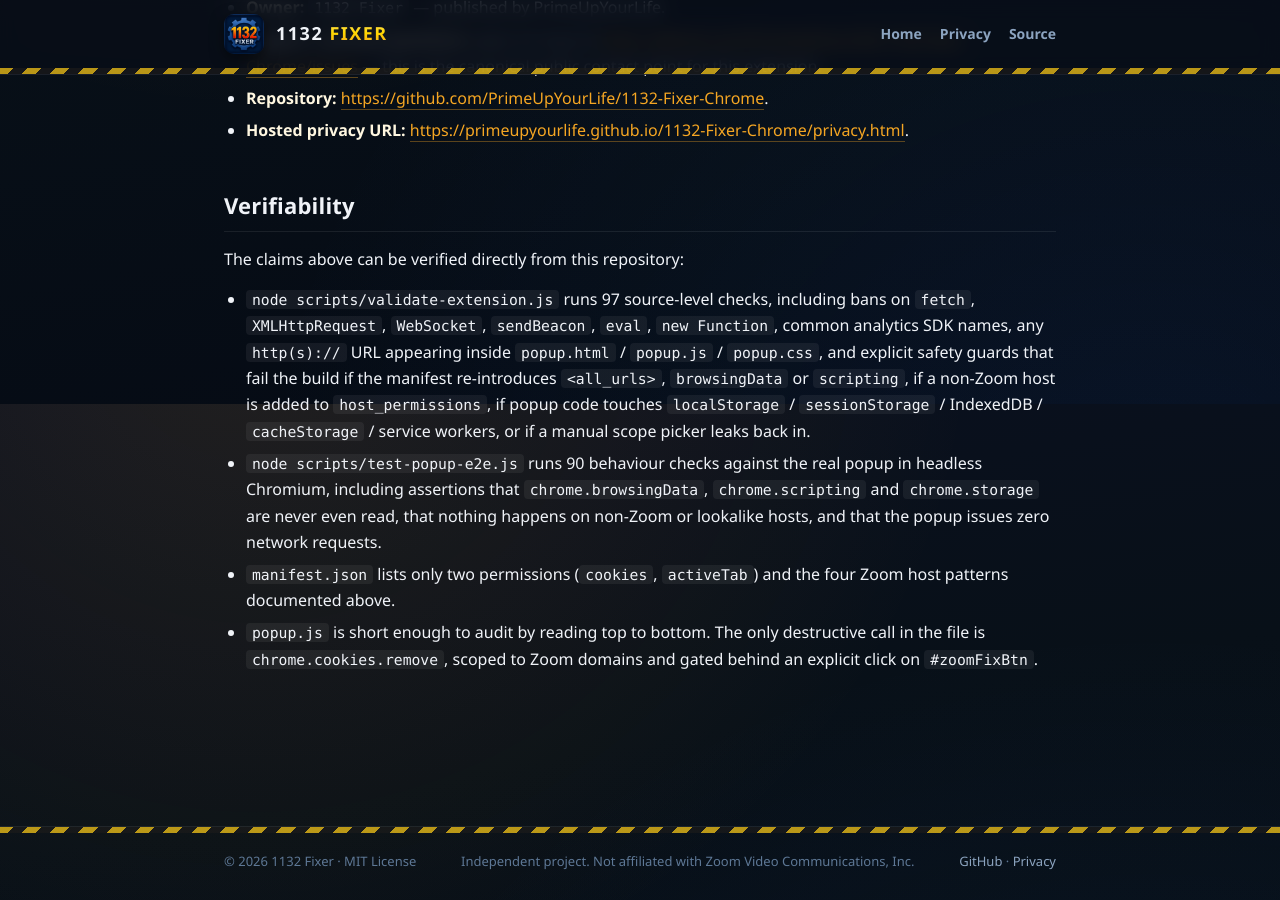
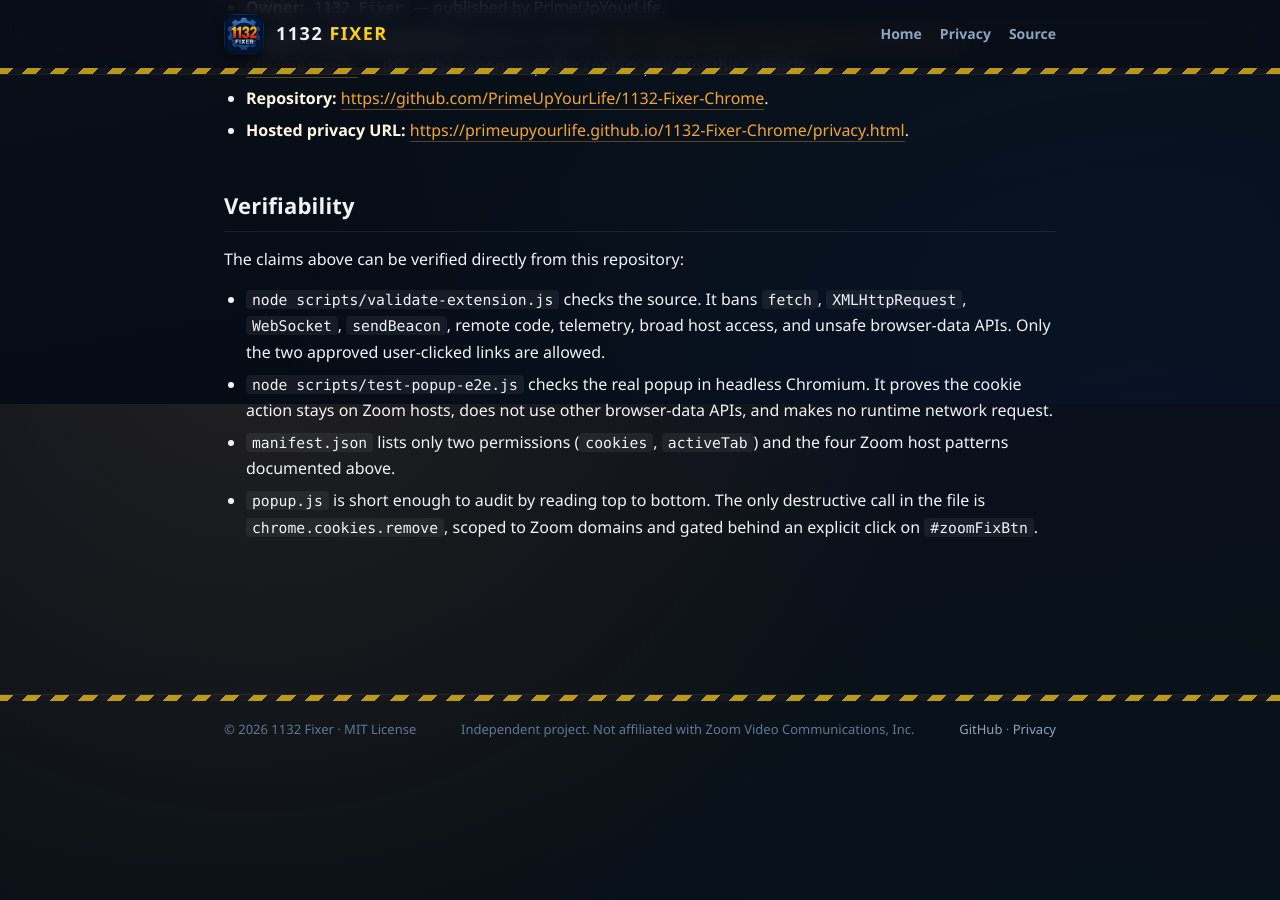
Before and after one commit to 1132-Fixer/chrome, a Jekyll site: the page built from PRIVACY_POLICY.md, in a window 1280 px wide and 900 px high, scrolled down 3196 px. Built offline with Jekyll 4.4.1, drawn with Linux system fonts in a browser that asks for light colours; after the commit the page ends 3964 px from its top, so only the background shows below that; some of the changed text lies outside the part shown.

Commit message:
docs: align README, privacy, and store copy

```diff
--- a/PRIVACY_POLICY.md
+++ b/PRIVACY_POLICY.md
@@ -17,9 +17,9 @@ This is the privacy policy for the **1132 Fixer** Chrome extension distributed v
 
 ## What the extension does
 
-- It is the Chrome sibling of [1132 Fixer for Windows](https://github.com/PrimeUpYourLife/1132-Fixer-Windows). It exists to mitigate Zoom error 1132 and similar stale-cookie sign-in loops.
+- It is the Chrome sibling of [1132 Fixer for Windows](https://github.com/PrimeUpYourLife/1132-Fixer-Windows-Releases/releases/latest). It exists to mitigate Zoom error 1132 and similar stale-cookie sign-in loops.
 - When the active tab is on `zoom.us`, `zoom.com`, or any of their subdomains, the popup shows the detected host and a single **FIX ZOOM** button. Clicking it deletes Zoom cookies and reloads the active Zoom tab.
-- On any other site (or `chrome://` / `about:` pages), the popup shows one line asking you to open a Zoom tab. No button, no action — the extension does not request host access to non-Zoom domains.
+- On any other site (or `chrome://` / `about:` pages), **FIX ZOOM** stays hidden. The website and feedback links remain available. The extension does not request host access to non-Zoom domains.
 - All clearing is **user-triggered**. Opening the popup never deletes anything by itself; no install, startup, page-load, or timer hook clears data.
 
 ## What data the extension may clear (locally, after a user click)
@@ -43,7 +43,7 @@ The extension **never reads, transmits, copies, or logs the values** of cookies
 
 ## What data the extension collects or transmits
 
-- **None.** The extension performs **zero network requests**. It does not contact any first-party or third-party server.
+- The **FIX ZOOM** action performs **zero network requests** and sends no data. The website and feedback links open a normal browser tab only when the user clicks them.
 - **No telemetry, analytics, or remote logging.** No Google Analytics, no Mixpanel, no Amplitude, no Sentry, no Segment, no PostHog, no Hotjar, no custom beacon — confirmed by the source-level validator and by the absence of `fetch`, `XMLHttpRequest`, `WebSocket`, and `sendBeacon` from the extension runtime.
 - **No remote code.** All scripts and styles ship in the package. Nothing is fetched at runtime, evaluated, or injected from a remote URL. The extension does not use `eval` or `new Function`.
 - **No external fonts, images, or stylesheets.**
@@ -83,7 +83,7 @@ If extension behavior changes in a way that affects this policy, this document w
 
 The claims above can be verified directly from this repository:
 
-- `node scripts/validate-extension.js` runs 97 source-level checks, including bans on `fetch`, `XMLHttpRequest`, `WebSocket`, `sendBeacon`, `eval`, `new Function`, common analytics SDK names, any `http(s)://` URL appearing inside `popup.html` / `popup.js` / `popup.css`, and explicit safety guards that fail the build if the manifest re-introduces `<all_urls>`, `browsingData` or `scripting`, if a non-Zoom host is added to `host_permissions`, if popup code touches `localStorage` / `sessionStorage` / IndexedDB / `cacheStorage` / service workers, or if a manual scope picker leaks back in.
-- `node scripts/test-popup-e2e.js` runs 90 behaviour checks against the real popup in headless Chromium, including assertions that `chrome.browsingData`, `chrome.scripting` and `chrome.storage` are never even read, that nothing happens on non-Zoom or lookalike hosts, and that the popup issues zero network requests.
+- `node scripts/validate-extension.js` checks the source. It bans `fetch`, `XMLHttpRequest`, `WebSocket`, `sendBeacon`, remote code, telemetry, broad host access, and unsafe browser-data APIs. Only the two approved user-clicked links are allowed.
+- `node scripts/test-popup-e2e.js` checks the real popup in headless Chromium. It proves the cookie action stays on Zoom hosts, does not use other browser-data APIs, and makes no runtime network request.
 - `manifest.json` lists only two permissions (`cookies`, `activeTab`) and the four Zoom host patterns documented above.
 - `popup.js` is short enough to audit by reading top to bottom. The only destructive call in the file is `chrome.cookies.remove`, scoped to Zoom domains and gated behind an explicit click on `#zoomFixBtn`.
```
Also changed, not shown: other parts of PRIVACY_POLICY.md (+1 -1 lines), STORE_PREP.md (+9 -9 lines), README.md.
